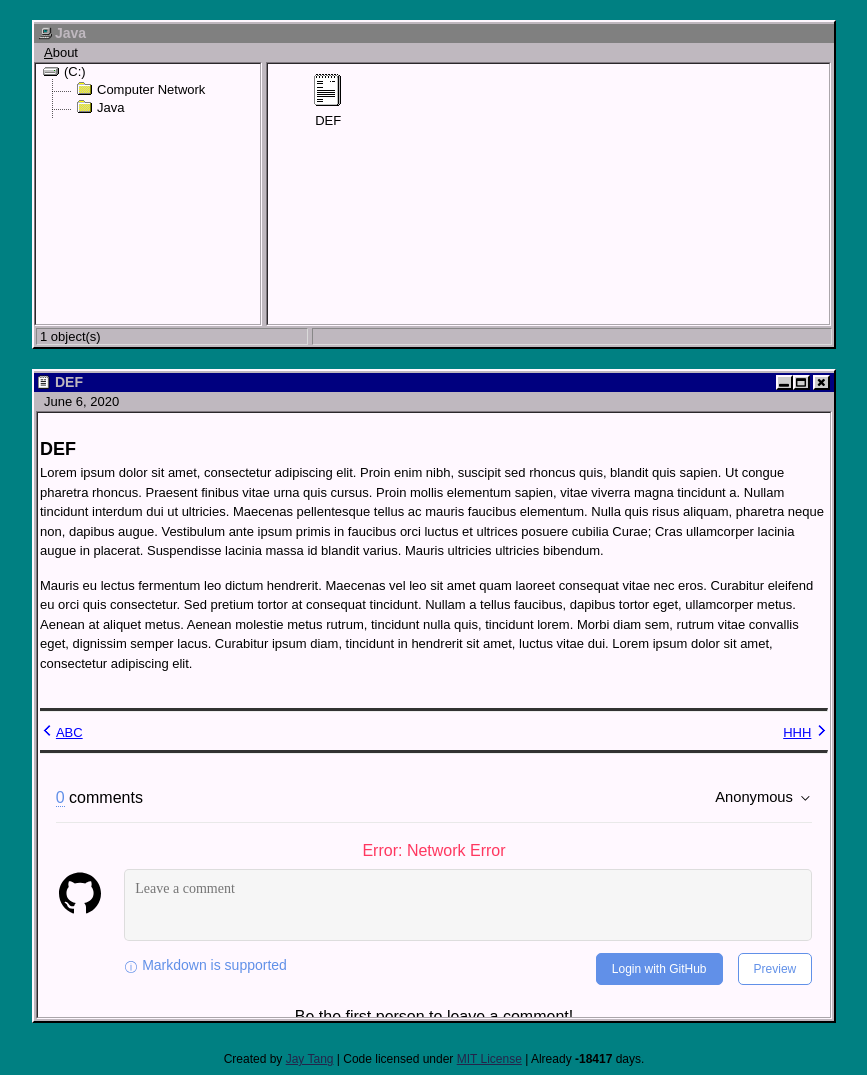
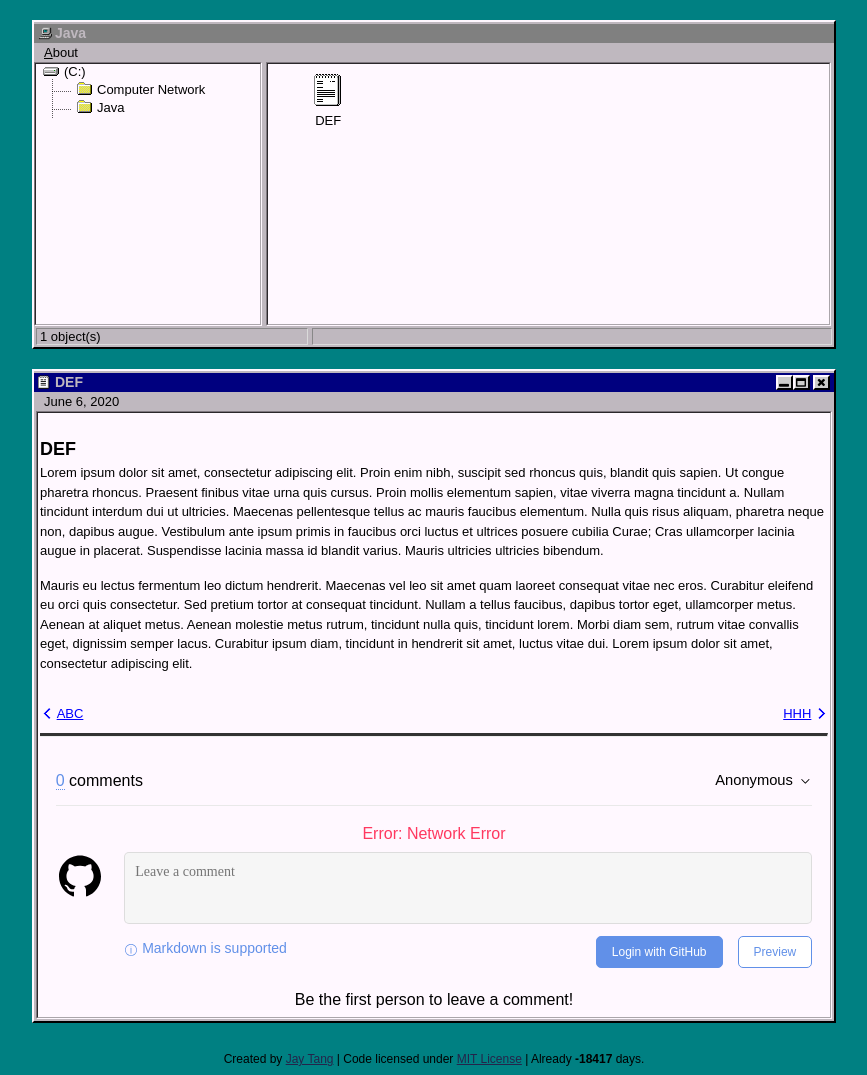
Before and after one commit to JayTanng/JayTanng.github.io, a Jekyll site: the page built from _posts/2020-06-06-def.md, in a window 1280 px wide. Shown: the whole page, without its empty margins (206-1073 px from the left). Built offline with Jekyll 4.4.1, drawn with Linux system fonts in a browser that asks for light colours; comment, search, counter and statistics services are not loaded.

Commit message:
justify css

```diff
--- a/_layouts/default.html
+++ b/_layouts/default.html
@@ -100,15 +100,14 @@
 			<div class="post_content">
 				{{ content }}
 				<br />
-				<hr />
 				<div style="width: 100%; height: 0.3rem;"></div>
 				<!-- pagenator -->
 				<div class="post-prev">{% if page.previous %}
 				  <i class="icon_chevron_left"></i>
-				  <a href="{{ page.previous.url }}">{{ page.previous.title }}</a>{% endif %}
+				  <a href="{{ page.previous.url }}" style="vertical-align: top;">{{ page.previous.title }}</a>{% endif %}
 				</div>
 				<div class="post-next">{% if page.next %}
-				  <a href="{{ page.next.url }}">{{ page.next.title }}</a>
+				  <a href="{{ page.next.url }}" style="vertical-align: top;">{{ page.next.title }}</a>
 				  <i class="icon_chevron_right"></i>
 				  {% endif %}
 				</div>
```
